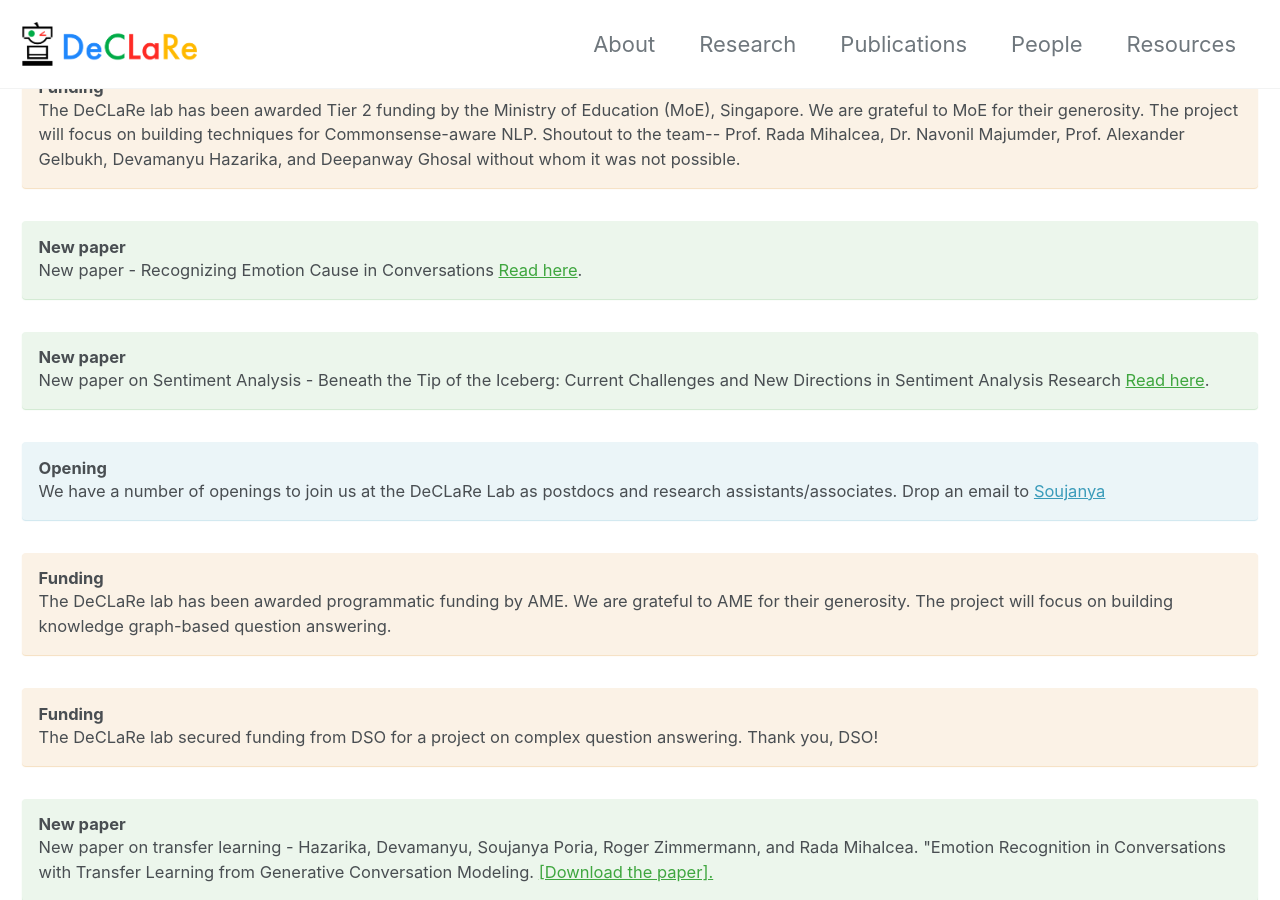
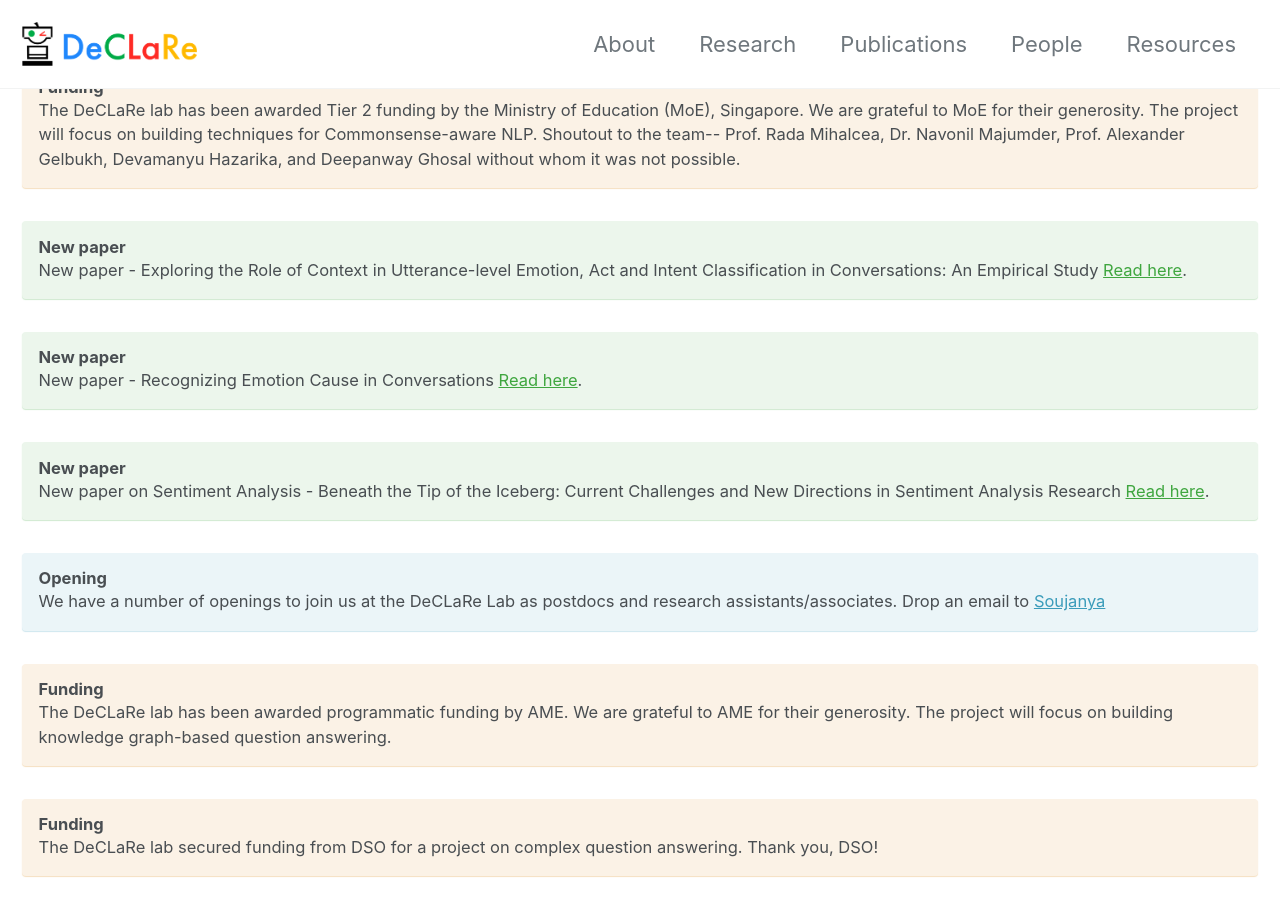
Before and after one commit to declare-lab/declare-lab.github.io, a Jekyll site: the page built from index.md, in a window 1280 px wide and 900 px high, scrolled down 484 px. Built offline with Jekyll 4.4.1, drawn with Linux system fonts in a browser that asks for light colours; cached includes are drawn as plain includes; nearby versions of some CDN libraries.

Commit message:
Update index.md

```diff
--- a/index.md
+++ b/index.md
@@ -21,6 +21,13 @@ logo:
 <div class="notice--warning">
   <h4>Funding</h4>
   <p>The DeCLaRe lab has been awarded Tier 2 funding by the Ministry of Education (MoE), Singapore. We are grateful to MoE for their generosity. The project will focus on building techniques for Commonsense-aware NLP. Shoutout to the team-- Prof. Rada Mihalcea, Dr. Navonil Majumder, Prof. Alexander Gelbukh, Devamanyu Hazarika, and Deepanway Ghosal without whom it was not possible.
+  </p>
+</div>
+
+<div class="notice--success">
+  <h4>New paper</h4>
+  <p>
+    New paper - Exploring the Role of Context in Utterance-level Emotion, Act and Intent Classification in Conversations: An Empirical Study <a href="{{ site.url }}{{ site.baseurl }}/assets/pdfs/dialogue-understanding-acl2021-findings.pdf">Read here</a>.
   </p>
 </div>
 
```
